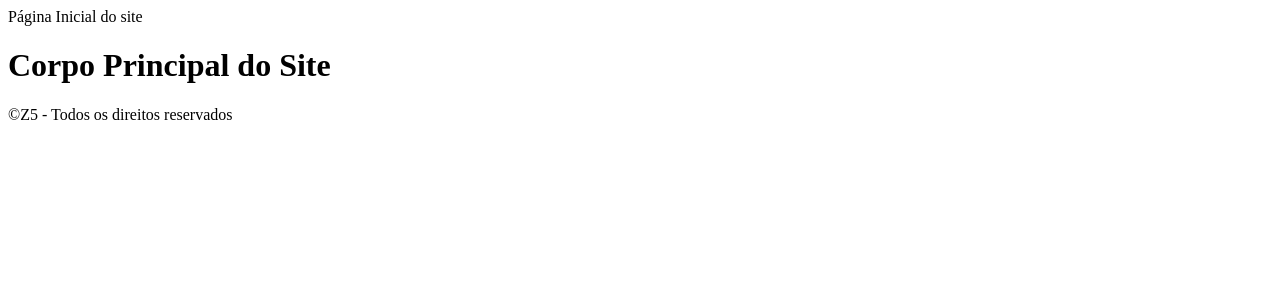
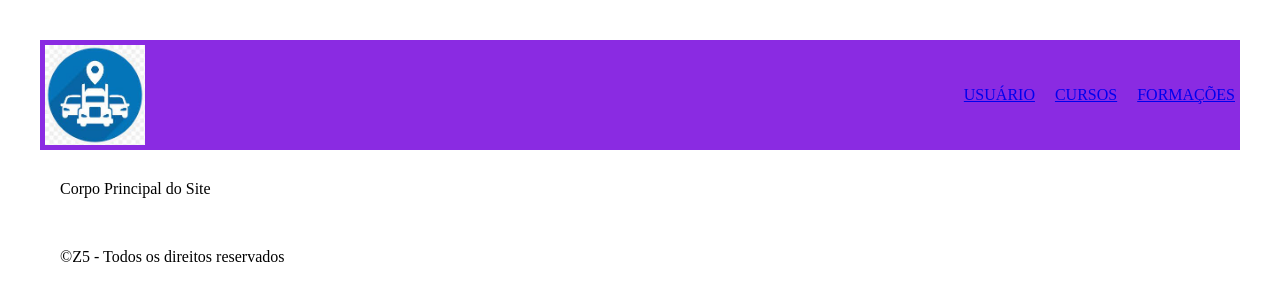
Before and after one commit to venezareal/atv0005, a plain HTML site: page index.html in a window 1280 px wide. Drawn offline with Linux system fonts and the light colour scheme.

Commit message:
Criando logo e menu com links alinhados à esquerda com HTML e CSS

```diff
--- a/index.html
+++ b/index.html
@@ -1,11 +1,25 @@
 <html>
+
 <head>
 	<title>Home - Frota Z5</title>
-		<link rel="stylesheet" href="style.css"/>
+	<link rel="stylesheet" href="reset.css" />
+	<link rel="stylesheet" href="style.css" />
 </head>
+
 <body>
 	<header>
-			<p>Página Inicial do site</p>
+		<div id="logo">
+			<a href="index.html">
+				<img src="img/logo.jpg" alt="Frota">
+			</a>
+		</div>
+		<nav>
+			<ul>
+				<li><a href="usuario.html">USUÁRIO</a></li>
+				<li><a href="cursos.html">CURSOS</a></li>
+				<li><a href="formacoes.html">FORMAÇÕES</a></li>
+			</ul>
+		</nav>
 	</header>
 	<main>
 		<h1>Corpo Principal do Site</h1>
--- /dev/null
+++ b/reset.css
@@ -0,0 +1,17 @@
+/*Página do reset de CSS*/
+html,
+body,
+header,
+main,
+footer,
+h1,
+p {
+    margin: 10px;
+    padding: 5px;
+    border: 2px;
+    font-size: 100%;
+    font: inherit;
+    vertical-align: baseline;
+}
+
+/*Fim do reset de CSS*/
--- a/style.css
+++ b/style.css
@@ -0,0 +1,17 @@
+header {
+    display: flex;
+    background: blueviolet;
+    align-items: center;
+    justify-content: space-between;
+
+}
+
+header #logo img {
+    width: 100px;
+}
+
+header nav ul {
+    list-style: none;
+    display: flex;
+    gap: 20px;
+}
```
Also changed, not shown: cursos.html (added, +20 -0 lines), formacoes.html (added, +20 -0 lines), usuario.html (added, +20 -0 lines), img/logo.jpg (added). Lines whose indentation alone changed are shown as unchanged.
